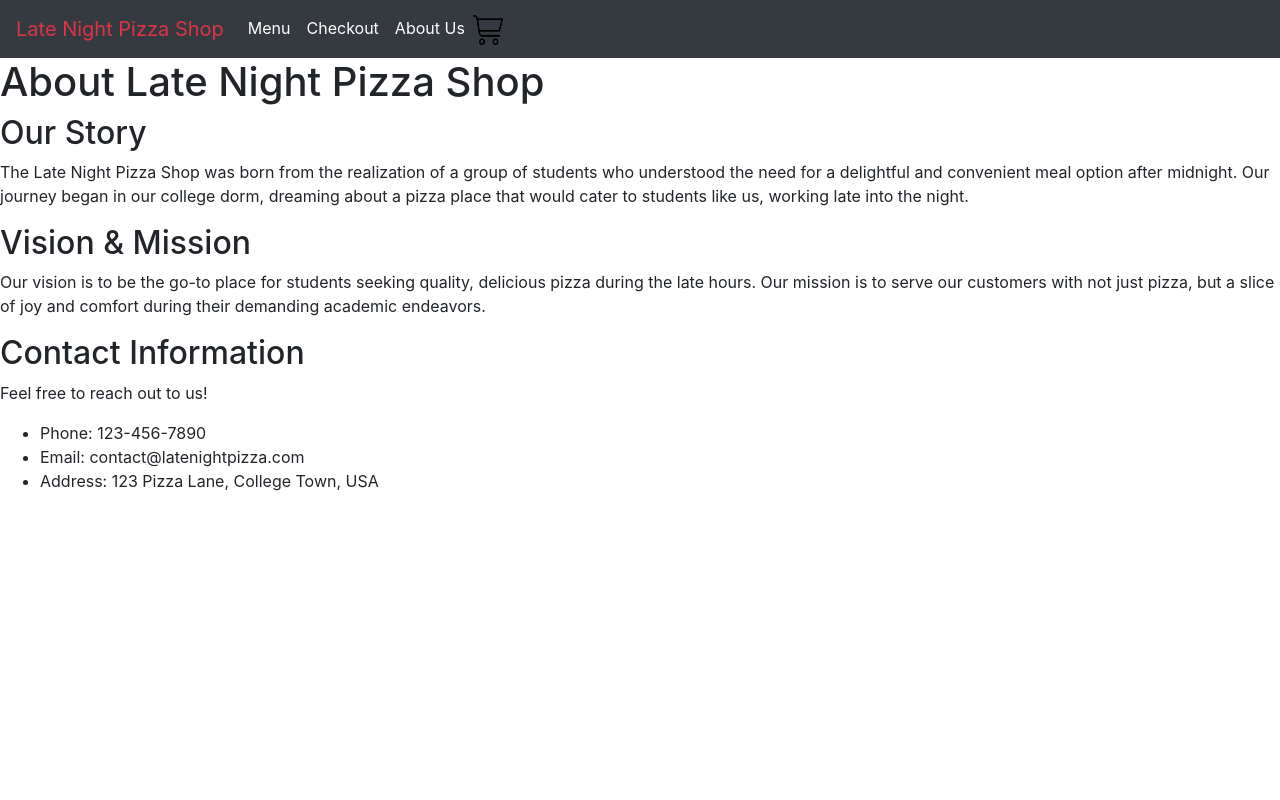
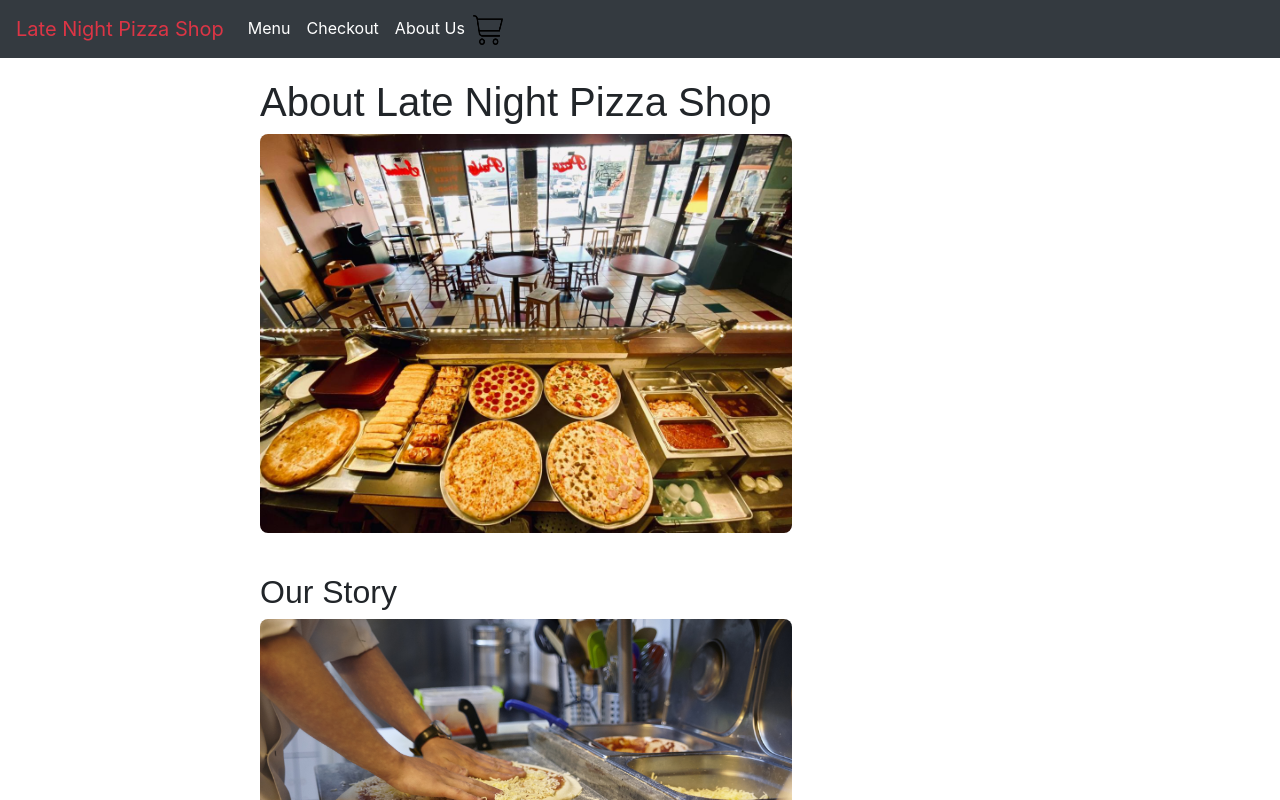
Before and after one commit to limbo25/412-group-project, a React (Create React App) app in the folder client/: page /aboutus in a window 1280 px wide. Shown: the top 800 px of the page. Built offline with nearby package versions, Linux system fonts and the light colour scheme; a small style sheet from the web is missing.

Commit message:
added images

```diff
--- a/client/src/App.css
+++ b/client/src/App.css
@@ -36,3 +36,21 @@
     transform: rotate(360deg);
   }
 }
+
+.about-us {
+  font-family: Arial, sans-serif;
+  line-height: 1.6;
+  margin: 0 auto;
+  max-width: 800px;
+  padding: 20px;
+}
+
+.about-header, .story, .vision-mission, .contact-info {
+  margin-bottom: 40px;
+}
+
+.about-image {
+  width: 70%;
+  height: 70%;
+  border-radius: 8px;
+}
--- a/client/src/components/AboutUs.js
+++ b/client/src/components/AboutUs.js
@@ -1,27 +1,34 @@
 import React from "react";
-
+import image1 from '../assets/about-us1.jpg';
+import image2 from '../assets/about-us2.jpg';
+import '../App.css';
 const AboutUs = () => {
     return(
         <>
              <div className="about-us">
-            <h1>About Late Night Pizza Shop</h1>
+            <header className="about-header">
+                <h1>About Late Night Pizza Shop</h1>
+                <img src={image1} alt="About Us Image 1" className="about-image" />
+            </header>
+
             <section className="story">
                 <h2>Our Story</h2>
+                <img src={image2} alt="About Us Image 2" className="about-image" />
                 <p>
                     The Late Night Pizza Shop was born from the realization of a group of students who understood the need for a delightful and convenient meal option after midnight. Our journey began in our college dorm, dreaming about a pizza place that would cater to students like us, working late into the night.
                 </p>
             </section>
+
             <section className="vision-mission">
                 <h2>Vision & Mission</h2>
                 <p>
                     Our vision is to be the go-to place for students seeking quality, delicious pizza during the late hours. Our mission is to serve our customers with not just pizza, but a slice of joy and comfort during their demanding academic endeavors.
                 </p>
             </section>
+
             <section className="contact-info">
                 <h2>Contact Information</h2>
-                <p>
-                    Feel free to reach out to us!
-                </p>
+                <p>Feel free to reach out to us!</p>
                 <ul>
                     <li>Phone: 123-456-7890</li>
                     <li>Email: contact@latenightpizza.com</li>
```
Also changed, not shown: client/src/assets/about-us1.jpg (added), client/src/assets/about-us2.jpg (added).
